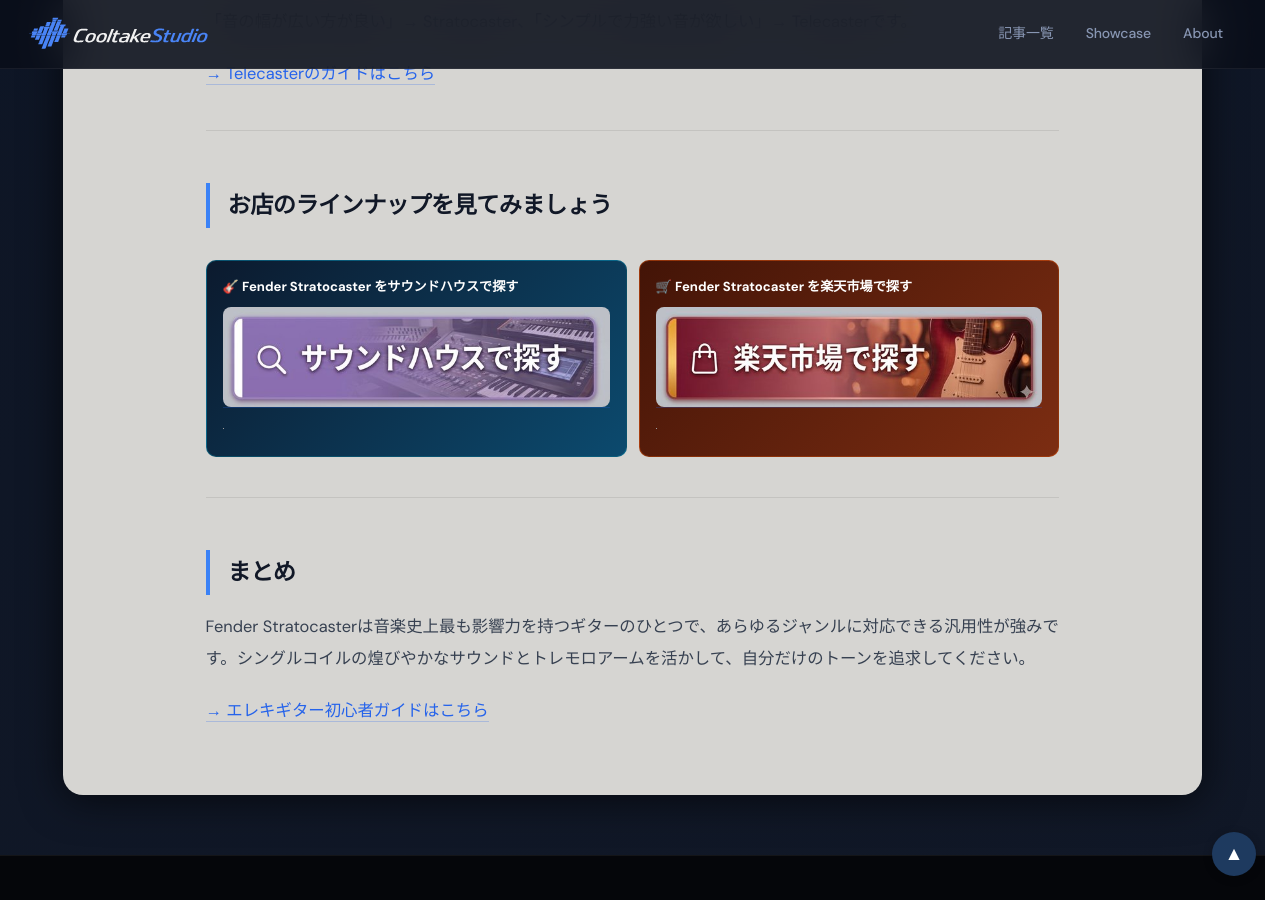
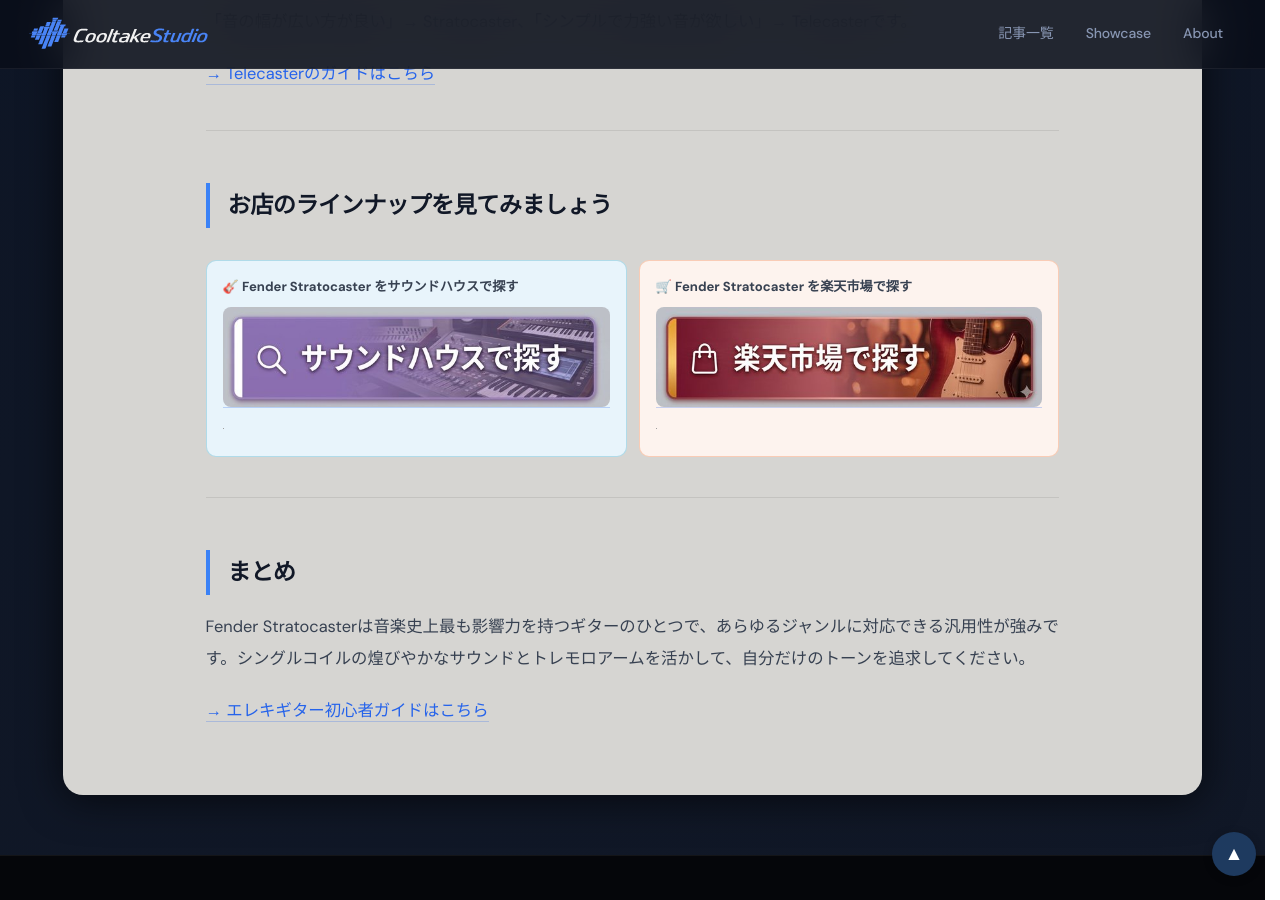
Before and after one commit to cooltake/cooltake-staging, a Jekyll site: the page built from _posts/2026-05-29-fender-stratocaster-guide.md, in a window 1280 px wide and 900 px high, scrolled down 2529 px. Built offline with Jekyll 4.4.1, drawn with Linux system fonts in a browser that asks for light colours; some web fonts are replaced; grey boxes are pictures that could not be loaded.

Commit message:
style: lighten button bg colors (stratocaster)

```diff
--- a/_posts/2026-05-29-fender-stratocaster-guide.md
+++ b/_posts/2026-05-29-fender-stratocaster-guide.md
@@ -68,13 +68,13 @@
 ## お店のラインナップを見てみましょう
 
 <div style="display:flex;gap:.75rem;margin:2rem 0;">
-<div style="flex:1;padding:.8rem 1rem 1rem;background:linear-gradient(135deg,#0c1a2e,#0c4a6e);border-radius:10px;border:1px solid rgba(8,145,178,.4);">
-<p style="margin:0 0 .5rem;color:#fff;font-size:.82rem;font-weight:bold;">&#x1F3B8; Fender Stratocaster をサウンドハウスで探す</p>
+<div style="flex:1;padding:.8rem 1rem 1rem;background:#e8f4fb;border-radius:10px;border:1px solid rgba(8,145,178,.25);">
+<p style="margin:0 0 .5rem;color:#374151;font-size:.82rem;font-weight:bold;">&#x1F3B8; Fender Stratocaster をサウンドハウスで探す</p>
 <a href="https://h.accesstrade.net/sp/cc?rk=01001xqc00os63&url=https%3A%2F%2Fwww.soundhouse.co.jp%2Fsearch%2Findex%2F%3Fsearch_all%3DFender%2520Stratocaster" rel="nofollow" referrerpolicy="no-referrer-when-downgrade" style="display:block;text-decoration:none;"><img src="/assets/images/btn-soundhouse.jpg" alt="サウンドハウスで探す" width="600" height="155" style="max-width:100%;height:auto;border-radius:8px;display:block;"></a>
 <img src="https://h.accesstrade.net/sp/rr?rk=01001xqc00os63" width="1" height="1" border="0" alt="" loading="lazy">
 </div>
-<div style="flex:1;padding:.8rem 1rem 1rem;background:linear-gradient(135deg,#431407,#7c2d12);border-radius:10px;border:1px solid rgba(234,88,12,.4);">
-<p style="margin:0 0 .5rem;color:#fff;font-size:.82rem;font-weight:bold;">&#x1F6D2; Fender Stratocaster を楽天市場で探す</p>
+<div style="flex:1;padding:.8rem 1rem 1rem;background:#fdf3ee;border-radius:10px;border:1px solid rgba(234,88,12,.25);">
+<p style="margin:0 0 .5rem;color:#374151;font-size:.82rem;font-weight:bold;">&#x1F6D2; Fender Stratocaster を楽天市場で探す</p>
 <a href="https://hb.afl.rakuten.co.jp/hgc/0b15ddc7.28c5c9ed.0b15ddc8.5d23dd4d/?pc=https%3A%2F%2Fsearch.rakuten.co.jp%2Fsearch%2Fmall%2FFender%2BStratocaster%2F" rel="nofollow" referrerpolicy="no-referrer-when-downgrade" style="display:block;text-decoration:none;"><img src="/assets/images/btn-rakuten.jpg" alt="楽天市場で探す" width="600" height="155" style="max-width:100%;height:auto;border-radius:8px;display:block;"></a>
 <img src="//i.moshimo.com/af/i/impression?a_id=5565352&amp;p_id=54&amp;pc_id=54&amp;pl_id=616" width="1" height="1" style="border:none;" alt="" loading="lazy">
 </div>
```
